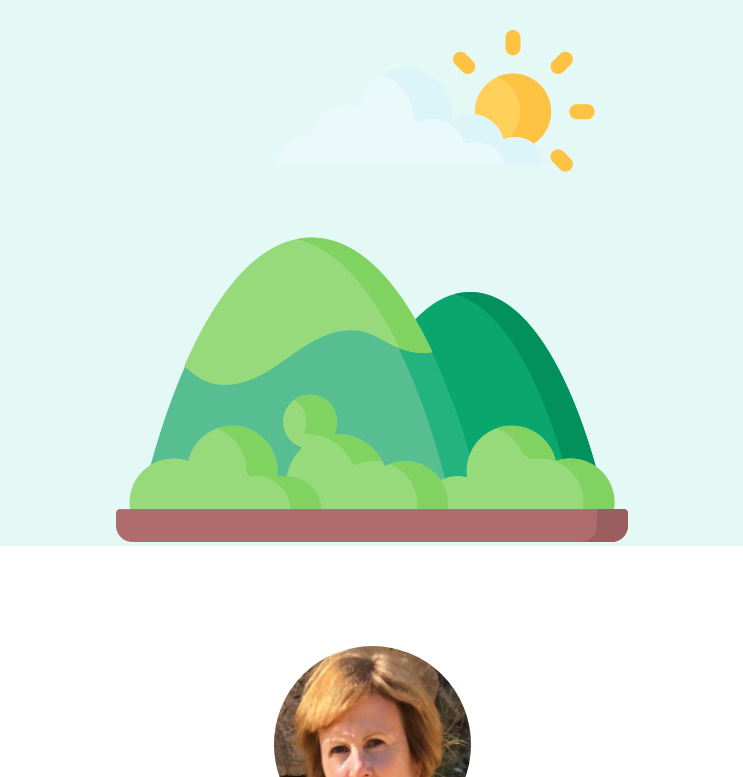
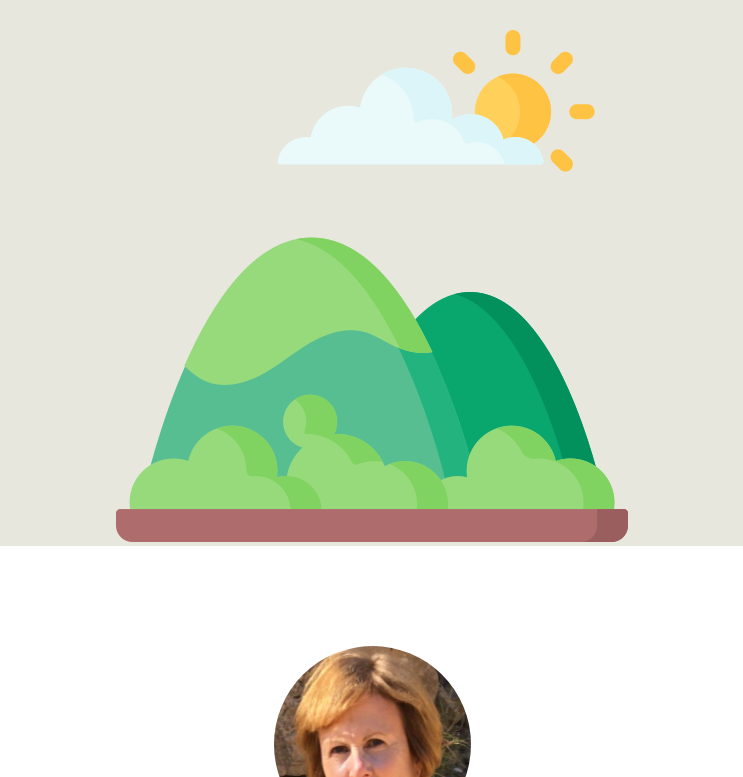
Before and after one commit to judynethercutt/MySite, a plain HTML site: page index.html in a window 1280 px wide. Shown: the part 408-1185 px from the top of the page, without its empty margins (268-1011 px from the left). Drawn offline with Linux system fonts and the light colour scheme.

Commit message:
Add files via upload

```diff
--- a/css/styles.css
+++ b/css/styles.css
@@ -49,7 +49,8 @@ p {
 }
 
 .topcontainer {
-  background-color: #e4f9f5;
+  /*background-color: #e4f9f5;*/
+  background-color: #e7e7de;
   position: relative;
   padding-top: 100px;
 }
```
